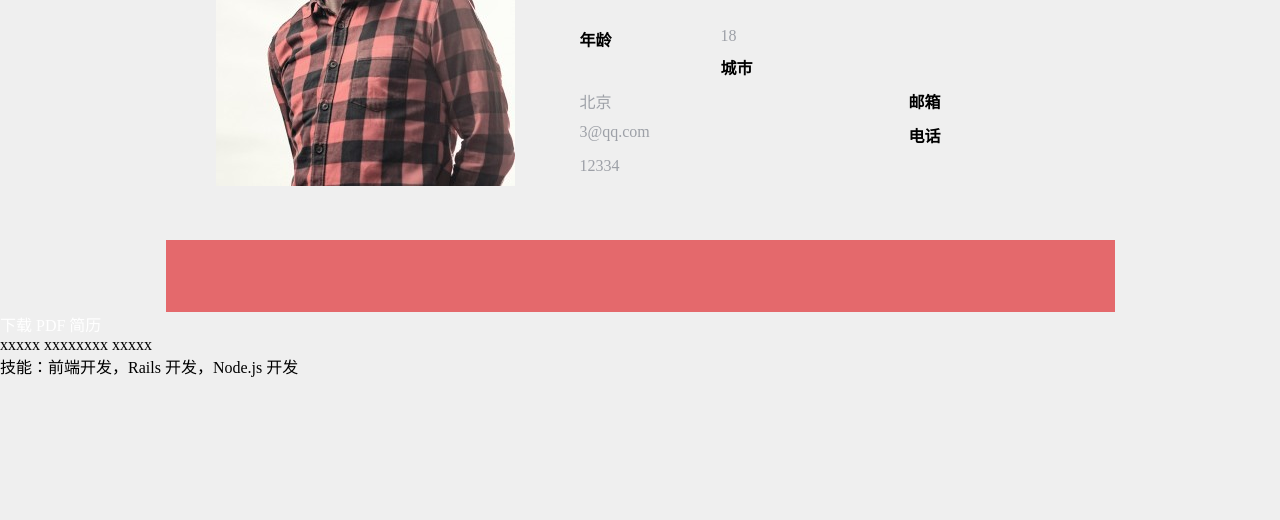
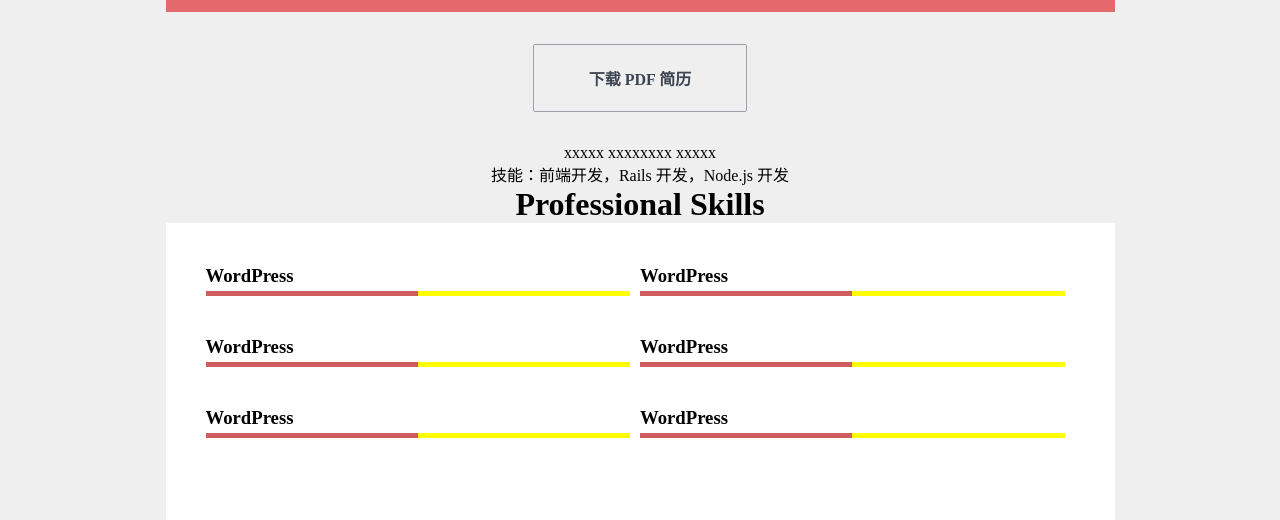
Before and after one commit to CodingBao/codingbao, a plain HTML site: page projects/resume/index.html in a window 1280 px wide. Shown: the part 726-1246 px from the top of the page. Before the commit the page ends 1104 px from the top, so only its background shows below. Drawn offline with Linux system fonts and the light colour scheme.

Commit message:
进度条

```diff
--- a/projects/resume/css/style.css
+++ b/projects/resume/css/style.css
@@ -102,7 +102,12 @@ header {
     background-color: rgba(0, 0, 0, 0.8);
 }
 
+body>main{
+    margin-top: -300px;
+}
+
 .userCard {
+    background: white;
     max-width: 949px;
     margin: 0 auto;
 }
@@ -193,3 +198,72 @@ header {
     fill: white;
     vertical-align: top;
 }
+
+body > main .downloadBox{
+    text-align: center;
+}
+
+body > main .downloadResume{
+    font-size: 16px;
+    font-weight: bold;
+    color: #3d4451;
+    padding: 21px 55px;
+    display: inline-block;
+    border: 1px solid #9da0a7;
+    border-radius: 2px;
+    margin: 32px auto;
+    transition: box-shadow 1s;
+}
+
+body > main .downloadResume:hover{
+    box-shadow: 2px 2px 16px -1px rgba(0,0,0,0.75);
+}
+
+body > main .selfIntro{
+    max-width: 949px;
+    margin: 0 auto;
+    text-align: center;
+}
+
+body > main .proSkills{
+    max-width: 949px;
+    margin: 0 auto;
+}
+
+body > main .proSkills h1{
+    text-align: center;
+}
+
+body > main .proSkills .skillBox{
+    max-width: 949px;
+    background-color: white;
+    margin: 0 auto;
+    padding: 42px 40px;
+}
+
+body > main .proSkills .skillBox:hover{
+    box-shadow: 2px 2px 16px -1px rgba(0,0,0,0.75);
+}
+
+.skillItem{
+    float: left;
+    width: 50%;
+    box-sizing: border-box;
+    padding-right: 10px;
+}
+
+.skillItem:nth-child(even){
+    float: right
+}
+
+body > main .proSkills .skillBox .progressBar{
+    height: 5px;
+    background: yellow;
+    margin: 4px 0 40px 0;
+}
+
+body > main .proSkills .skillBox .progressBar > .progress{
+    width: 50%;
+    height: 5px;
+    background: #CF5D5F;
+}
--- a/projects/resume/index.html
+++ b/projects/resume/index.html
@@ -10,18 +10,16 @@
     <script src="http://at.alicdn.com/t/font_839816_twgux0dolu.js"></script>
     <style type="text/css">
         .icon {
-           width: 1em; height: 1em;
-           vertical-align: -0.15em;
-           fill: currentColor;
-           overflow: hidden;
+            width: 1em;
+            height: 1em;
+            vertical-align: -0.15em;
+            fill: currentColor;
+            overflow: hidden;
         }
     </style>
 </head>
 
 <body>
-    <div class="yinyang">
-
-    </div>
     <header>
         <div class="topNavBar clearfix">
             <a href="#" class="logo">
@@ -89,12 +87,59 @@
             </footer>
         </div>
 
-        <a class="button" href="#">下载 PDF 简历</a>
+        <p class="downloadBox">
+            <a class="downloadResume" href="./resume.pdf" target="_blank" download>下载 PDF 简历</a>
+        </p>
 
-        <p>
+        <p class="selfIntro">
             xxxxx xxxxxxxx xxxxx<br>
             技能：前端开发，Rails 开发，Node.js 开发
         </p>
+
+        <div class="proSkills">
+            <h1>Professional Skills</h1>
+            <div class="skillBox clearfix">
+                <ol>
+                    <li class="skillItem">
+                        <h3>WordPress</h3>
+                        <div class="progressBar">
+                            <div class="progress"></div>
+                        </div>
+                    </li>
+                    <li class="skillItem">
+                        <h3>WordPress</h3>
+                        <div class="progressBar">
+                            <div class="progress"></div>
+                        </div>
+                    </li>
+                    <li class="skillItem">
+                        <h3>WordPress</h3>
+                        <div class="progressBar">
+                            <div class="progress"></div>
+                        </div>
+                    </li>
+                    <li class="skillItem">
+                        <h3>WordPress</h3>
+                        <div class="progressBar">
+                            <div class="progress"></div>
+                        </div>
+                    </li>
+                    <li class="skillItem">
+                        <h3>WordPress</h3>
+                        <div class="progressBar">
+                            <div class="progress"></div>
+                        </div>
+                    </li>
+                    <li class="skillItem">
+                        <h3>WordPress</h3>
+                        <div class="progressBar">
+                            <div class="progress"></div>
+                        </div>
+                    </li>
+
+                </ol>
+            </div>
+        </div>
     </main>
 </body>
 
```
Also changed, not shown: 1 other file.
